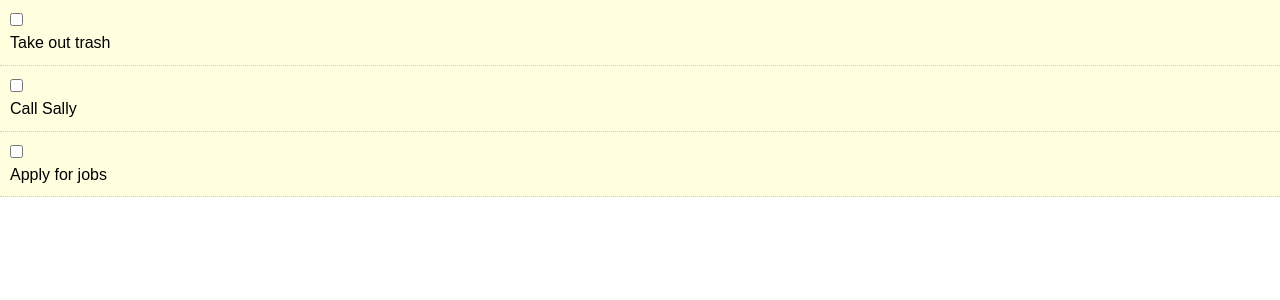
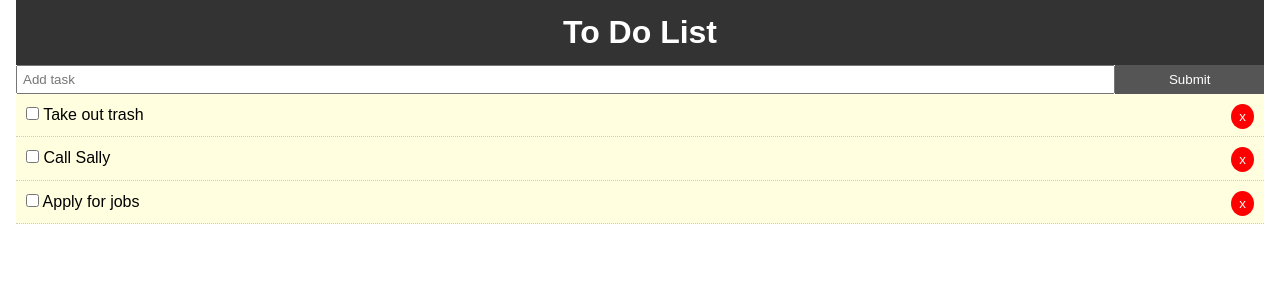
Before and after one commit to SebastianKut/to-do-app-react, a React (Create React App) app: page / in a window 1280 px wide. Shown: the top 300 px of the page. Built offline with nearby package versions, Linux system fonts and the light colour scheme.

Commit message:
added layout and addtodo components

```diff
--- a/src/App.css
+++ b/src/App.css
@@ -13,3 +13,20 @@ a {
   color: #333;
   text-decoration: none;
 }
+
+.container {
+  padding: 0 1rem;
+}
+
+.btn {
+  display: inline-block;
+  border: none;
+  background: #555;
+  color: #fff;
+  padding: 7px 20px;
+  cursor: pointer;
+}
+
+.btn:hover {
+  background: #666;
+}
--- a/src/App.js
+++ b/src/App.js
@@ -1,5 +1,7 @@
 import React from 'react';
+import Header from './components/layout/Header';
 import ToDos from './components/ToDos';
+import AddToDo from './components/AddToDo';
 
 import './App.css';
 
@@ -36,10 +38,21 @@ class App extends React.Component {
     });
   };
 
+  //Delete todo
+  deleteTodo = (id) => {
+    this.setState({
+      todos: [...this.state.todos.filter(todo => todo.id !== id)]
+    })
+  };
+
   render() {
     return (
       <div className="App">
-        <ToDos todos={this.state.todos} toggleComplete={this.toggleComplete}/>
+        <div className="container">
+          <Header />
+          <AddToDo />
+          <ToDos todos={this.state.todos} toggleComplete={this.toggleComplete} deleteTodo={this.deleteTodo}/>
+        </div>
       </div>
     );
   }
--- /dev/null
+++ b/src/components/AddToDo.js
@@ -0,0 +1,24 @@
+import React, { Component } from 'react'
+
+export class AddToDo extends Component {
+    render() {
+        return (
+            <form style={{display: 'flex'}}>
+                <input
+                    type="text"
+                    name="title"
+                    placeholder="Add task"
+                    style={{flex:'10', padding: '5px'}}
+                />
+                <input
+                    type="submit"
+                    value="Submit"
+                    className="btn"
+                    style={{flex: '1'}}
+                />
+            </form>
+        )
+    }
+}
+
+export default AddToDo
--- a/src/components/ToDoItem.js
+++ b/src/components/ToDoItem.js
@@ -19,9 +19,12 @@ export class ToDoItem extends Component {
 
         return (
             <div style={this.getStyle()}>
-                <input type="checkbox" onChange={this.props.toggleComplete.bind(this, id)} />
-        {/* because of structuring we dnt have to write <p>{this.props.todo.title} */}
-                <p>{title}</p>
+                <p>
+                <input type="checkbox" onChange={this.props.toggleComplete.bind(this, id)} />{' '}
+                {/* because of structuring we dnt have to write <p>{this.props.todo.title} */}
+                {title}
+                <button onClick={this.props.deleteTodo.bind(this, id)} style={btnStyle}>x</button>
+                </p>
             </div>
         )
     }
@@ -31,4 +34,15 @@ export class ToDoItem extends Component {
 ToDoItem.propTypes = {
     todo: PropTypes.object.isRequired
 }
+
+const btnStyle = {
+    background: '#ff0000',
+    color: '#fff',
+    border: 'none',
+    borderRadius: '50%',
+    cursor: 'pointer',
+    padding: '5px 8px',
+    float: 'right'
+}
+
 export default ToDoItem
--- a/src/components/ToDos.js
+++ b/src/components/ToDos.js
@@ -7,7 +7,7 @@ class ToDos extends React.Component {
     render(){
         return(
             this.props.todos.map((todo) =>
-                <ToDoItem key={todo.id} todo={todo} toggleComplete={this.props.toggleComplete}/>
+                <ToDoItem key={todo.id} todo={todo} toggleComplete={this.props.toggleComplete} deleteTodo={this.props.deleteTodo}/>
             )
         )
     }
--- /dev/null
+++ b/src/components/layout/Header.js
@@ -0,0 +1,18 @@
+import React from 'react';
+
+function Header() {
+    return (
+        <header style={headerStyle}>
+            <h1>To Do List</h1>
+        </header>
+    )
+}
+
+const headerStyle = {
+    background: '#333',
+    color: '#fff',
+    textAlign: 'center',
+    padding: '10px'
+};
+
+export default Header;
```
